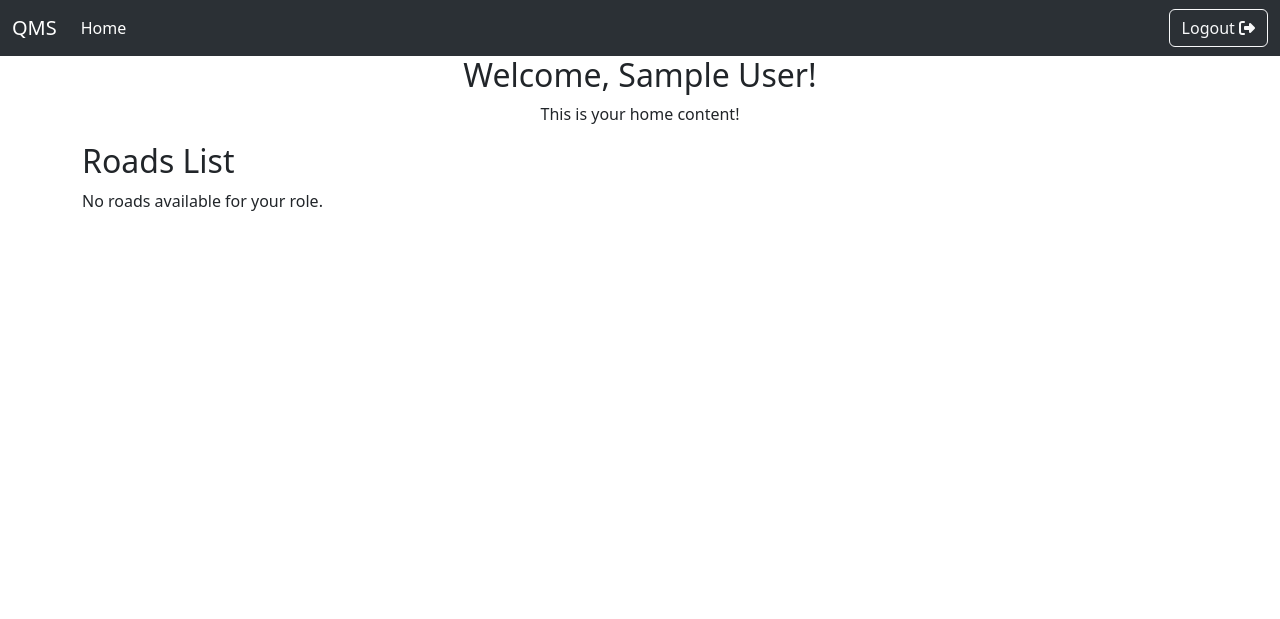
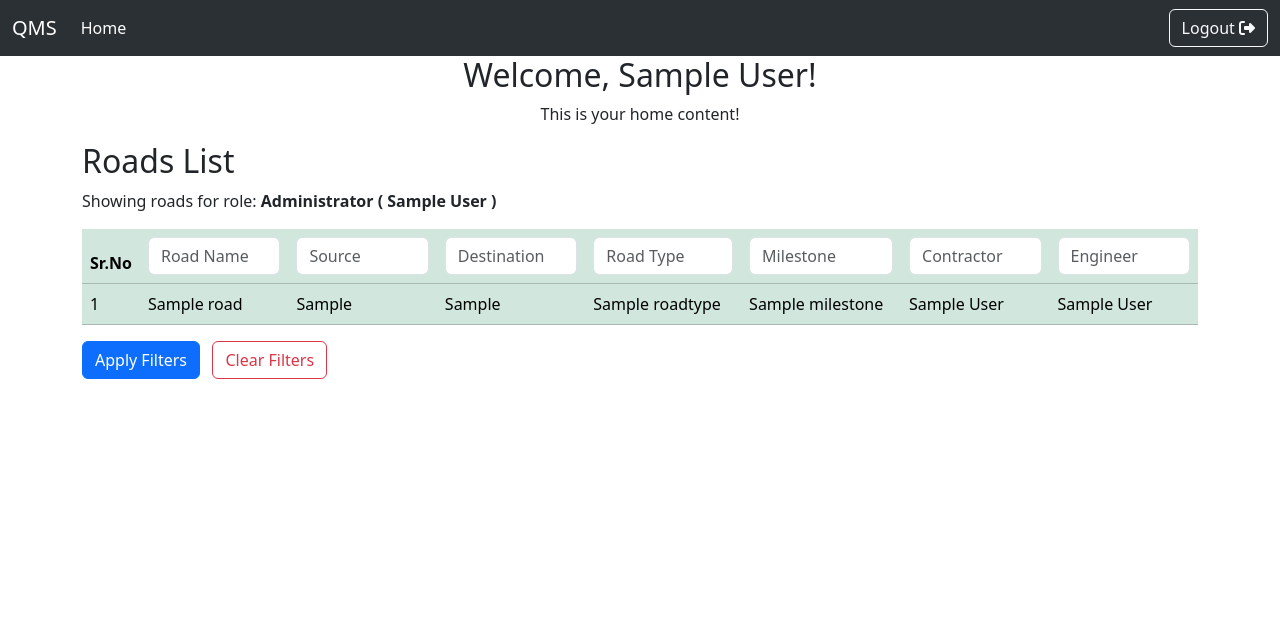
Before and after one commit to bhagatprince011/QMS_Prototype, a Django app: page /qms_app/ in a window 1280 px wide. Shown: the top 619 px of the page. Run offline with Django 5.2, Linux system fonts and the light colour scheme; a user stored in the database is signed in; tables that the repository leaves empty hold one stand-in row (values such as "Sample post"); parts of the project's set-up code (start-up, migrations or seed data) failed here and were passed over.

Commit message:
filters on road list

```diff
--- a/qms_app/views.py
+++ b/qms_app/views.py
@@ -19,33 +19,39 @@ from django.contrib import messages
 
 
 
-@login_required(login_url='login')  # Ensures only authenticated users can access
+
+@login_required(login_url='login')
 def home(request):
-    # Retrieve the role parameter from the query string
+    # Role-based filtering
     rolevalue = request.session.get('role', None)
+    user_roads = Roads.objects.all()  # Adjust per role logic
+
+    # Filters mapping
+    filters = {
+        'name__icontains': request.GET.get('road_name', '').strip(),
+        'source__icontains': request.GET.get('source', '').strip(),
+        'destination__icontains': request.GET.get('destination', '').strip(),
+        'road_type__name__icontains': request.GET.get('road_type', '').strip(),
+        'milestone__name__icontains': request.GET.get('milestone', '').strip(),
+        'contractor__first_name__icontains': request.GET.get('contractor', '').split(' ')[0].strip(),
+        'engineer__first_name__icontains': request.GET.get('engineer', '').split(' ')[0].strip(),
+    }
+
+    # Remove any filters with empty values
+    filters = {key: value for key, value in filters.items() if value}
+
+    # Apply filters to the queryset
+    user_roads = user_roads.filter(**filters)
+
+    context = {
+        'role': rolevalue,
+        'name': f"{request.user.first_name} {request.user.last_name}",
+        'user_roads': user_roads,
+    }
+    return render(request, 'home.html', context)
 
 
-    username = request.user.username
-    name = request.user.first_name + ' ' + request.user.last_name
 
-   # Determine roads based on the role
-    if rolevalue == 'Contractor':
-        user_roads = Roads.objects.filter(contractor_id=request.user.id)
-    elif rolevalue == 'Engineer':
-        user_roads = Roads.objects.filter(engineer_id=request.user.id)
-    elif rolevalue == 'Administrator':
-        user_roads = Roads.objects.all()
-    else:
-        user_roads = []  # Default to an empty list if the role is invalid or not provided
-
-    # Prepare context for the template
-    params = {
-        'role': rolevalue,
-        'name': name,
-        'user_roads': user_roads,  # Pass the roads to the template
-    }
-
-    return render(request, 'home.html', params)
 
 
 @login_required(login_url='login')
@@ -244,3 +250,27 @@ def approve(request):
             return JsonResponse({'success': False, 'message': str(e)})
 
     return JsonResponse({'success': False, 'message': 'Please try again later!.'})
+
+# def apply_filters(filter_type, search_value, user_roads):
+
+#     if not filter_type or not search_value:
+#         return user_roads  # No filtering if no valid parameters
+
+#     search_value = search_value.strip()
+
+#     if filter_type == 'Engineer':
+#         first_name = search_value.split(' ')[0]  # Handle first name only
+#         engineer = Users.objects.filter(first_name__iexact=first_name).first()
+#         if engineer:
+#             return user_roads.filter(engineer_id=engineer.id)
+#     elif filter_type == 'Contractor':
+#         first_name = search_value.split(' ')[0]  # Handle first name only
+#         contractor = Users.objects.filter(first_name__iexact=first_name).first()
+#         if contractor:
+#             return user_roads.filter(contractor_id=contractor.id)
+#     elif filter_type == 'Source':
+#         return user_roads.filter(source__iexact=search_value)
+#     elif filter_type == 'Destination':
+#         return user_roads.filter(destination__iexact=search_value)
+
+#     return user_roads.none()  # Return an empty queryset for unsupported filters
--- a/templates/home.html
+++ b/templates/home.html
@@ -4,56 +4,56 @@
 
 {% block content %}
 
+
     <div class="text-center">
-        <h2>Welcome{% if name %}, {{ name }}{% endif %}!</h2>
+        <h2>Welcome, {{ name }}!</h2>
         <p>This is your home content!</p>
     </div>
 
     <h2>Roads List</h2>
+    <p>Showing roads for role: <strong>Administrator </strong><strong>( {{name}} )</strong></p>
 
-    {% if user_roads %}
-        <p>Showing roads for role: <strong>{{ role }}</strong><strong>( {{name}} )</strong></p>
+    <!-- Filter Table -->
     <div class="table-responsive">
+        <form method="get" action="{% url 'home' %}">
             <table class="table table-success table-hover">
                 <thead>
                     <tr>
-                        <th scope="col">Sr. No.</th>
-                        <th scope="col">Road Name</th>
-                        <th scope="col">Source</th>
-                        <th scope="col">Destination</th>
-                        <th scope="col">Road Type</th>
-                        <th scope="col">Milestone</th>
-                        <th scope="col">Contractor</th>
-                        <th scope="col">Engineer</th>
+                        <th scope="col">Sr.No</th>
+                        <th scope="col"><input type="search" class="form-control" name="road_name" placeholder="Road Name"></th>
+                        <th scope="col"><input type="search" class="form-control" name="source" placeholder="Source"></th>
+                        <th scope="col"><input type="search" class="form-control" name="destination" placeholder="Destination"></th>
+                        <th scope="col"><input type="search" class="form-control" name="road_type" placeholder="Road Type"></th>
+                        <th scope="col"><input type="search" class="form-control" name="milestone" placeholder="Milestone"></th>
+                        <th scope="col"><input type="search" class="form-control" name="contractor" placeholder="Contractor"></th>
+                        <th scope="col"><input type="search" class="form-control" name="engineer" placeholder="Engineer"></th>
                     </tr>
                 </thead>
                 <tbody>
                     {% for road in user_roads %}
-                    <tr
-                        {% if role == 'Contractor' %}
-                        onclick="window.location.href=`{% url 'contractor' road.id %}`"
-                        {% elif role == 'Engineer' %}
-                        onclick="window.location.href=`{% url 'engineer' road.id %}`"
-                        {% elif role == 'Administrator' %}
-                        onclick="window.location.href=`{% url 'administrator' road.id %}`"
-                        {% endif %}
-                        style="cursor: pointer;">
+                        <tr onclick="window.location.href=`/qms_app/administrator/{{ road.id }}/`" style="cursor: pointer;">
                             <td>{{ forloop.counter }}</td>
                             <td>{{ road.name }}</td>
                             <td>{{ road.source }}</td>
                             <td>{{ road.destination }}</td>
-                        <td>{{ road.road_type.name }}</td>
-                        <td>{{ road.milestone.name }}</td>
-                        <td>{{ road.contractor.first_name }} {{ road.contractor.last_name }}</td>
-                        <td>{{ road.engineer.first_name }} {{ road.engineer.last_name }}</td>
+                            <td>{{ road.road_type }}</td>
+                            <td>{{ road.milestone }}</td>
+                            <td>{{ road.contractor }}</td>
+                            <td>{{ road.engineer }}</td>
+                        </tr>
+                    {% empty %}
+                        <tr>
+                            <td colspan="8" class="text-center">No roads found.</td>
                         </tr>
                     {% endfor %}
-
                 </tbody>
             </table>
+            <button type="submit" class="btn btn-primary">Apply Filters</button>
+            &nbsp;
+            <a href="{% url 'home' %}" class="btn btn-outline-danger">Clear Filters</a>
+        </form>
     </div>
 
-    {% else %}
-        <p>No roads available for your role{% if role %}: <strong>{{ role }}</strong>{% endif %}.</p>
-    {% endif %}
+
+
 {% endblock %}
```
Lines whose indentation alone changed are shown as unchanged.
